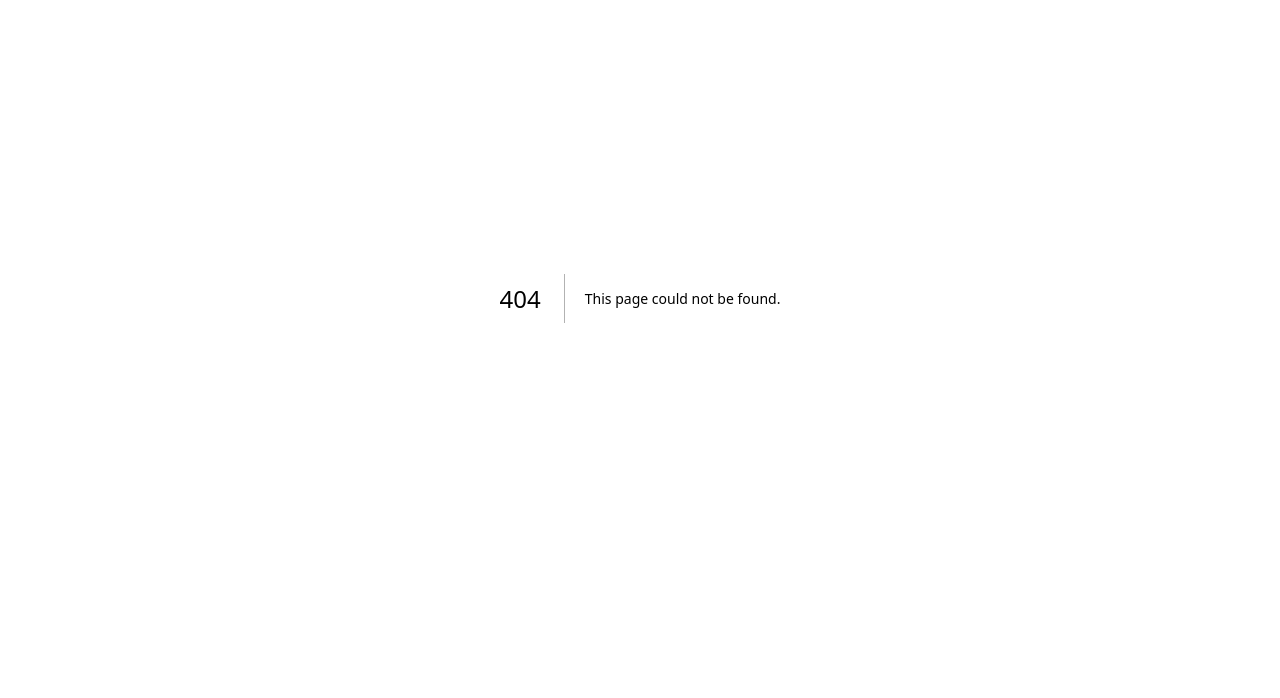
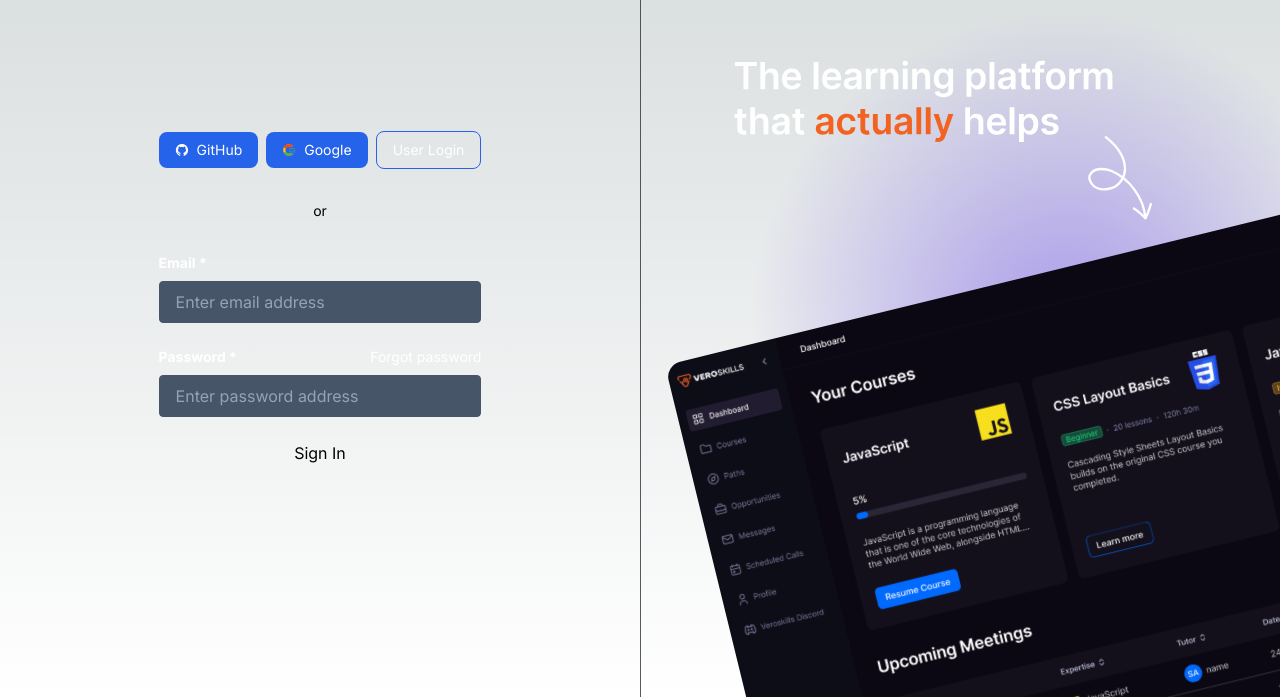
Before and after one commit to SankThomas/irecreate-veroskills, a Next.js app: page /sign-in in a window 1280 px wide. Before the commit this address had no page. Shown: the part 102-800 px from the top of the page. Built offline with nearby package versions, Linux system fonts and the light colour scheme.

Commit message:
sign in page

```diff
--- /dev/null
+++ b/src/app/sign-in/page.js
@@ -0,0 +1,81 @@
+import React from "react";
+import Image from "next/image";
+import hero from "@/images/login.svg";
+import { AiFillGithub } from "react-icons/ai";
+import { FcGoogle } from "react-icons/fc";
+
+export default function Page() {
+  return (
+    <>
+      <section className="grid place-items-center h-screen lg:grid-cols-2">
+        <article>
+          <ul className="flex items-center justify-center gap-2">
+            <li>
+              <button className="flex items-center gap-2 bg-blue-600 text-white text-sm py-2 px-4 rounded-lg hover:bg-blue-700 transition-all duration-150">
+                <AiFillGithub /> GitHub
+              </button>
+            </li>
+            <li>
+              <button className="flex items-center gap-2 bg-blue-600 text-white text-sm py-2 px-4 rounded-lg hover:bg-blue-700 transition-all duration-150">
+                <FcGoogle /> Google
+              </button>
+            </li>
+            <li>
+              <button className="bg-transparent border border-blue-600 text-white text-sm py-2 px-4 rounded-lg hover:bg-opacity-75 transition-all duration-150">
+                User Login
+              </button>
+            </li>
+          </ul>
+
+          <p className="text-sm text-center my-8">or</p>
+
+          <div>
+            <form className="flex flex-col gap-6">
+              <article>
+                <label
+                  htmlFor="email"
+                  className="text-white font-bold text-sm mb-2 block"
+                >
+                  Email *
+                </label>
+                <input
+                  type="email"
+                  name="email"
+                  id="email"
+                  placeholder="Enter email address"
+                  required
+                  className="bg-slate-600 placeholder-slate-400 py-2 px-4 rounded border border-slate-600 w-full"
+                />
+              </article>
+
+              <article>
+                <p className="text-white flex items-center justify-between text-sm mb-2">
+                  <label htmlFor="password" className="font-bold block">
+                    Password *
+                  </label>{" "}
+                  <button>Forgot password</button>
+                </p>
+                <input
+                  type="password"
+                  name="password"
+                  id="password"
+                  placeholder="Enter password address"
+                  required
+                  className="bg-slate-600 placeholder-slate-400 py-2 px-4 rounded border border-slate-600 w-full"
+                />
+              </article>
+
+              <button className="btn" type="submit">
+                Sign In
+              </button>
+            </form>
+          </div>
+        </article>
+
+        <article className="hidden lg:block">
+          <Image src={hero} width={1400} height={900} />
+        </article>
+      </section>
+    </>
+  );
+}
```
